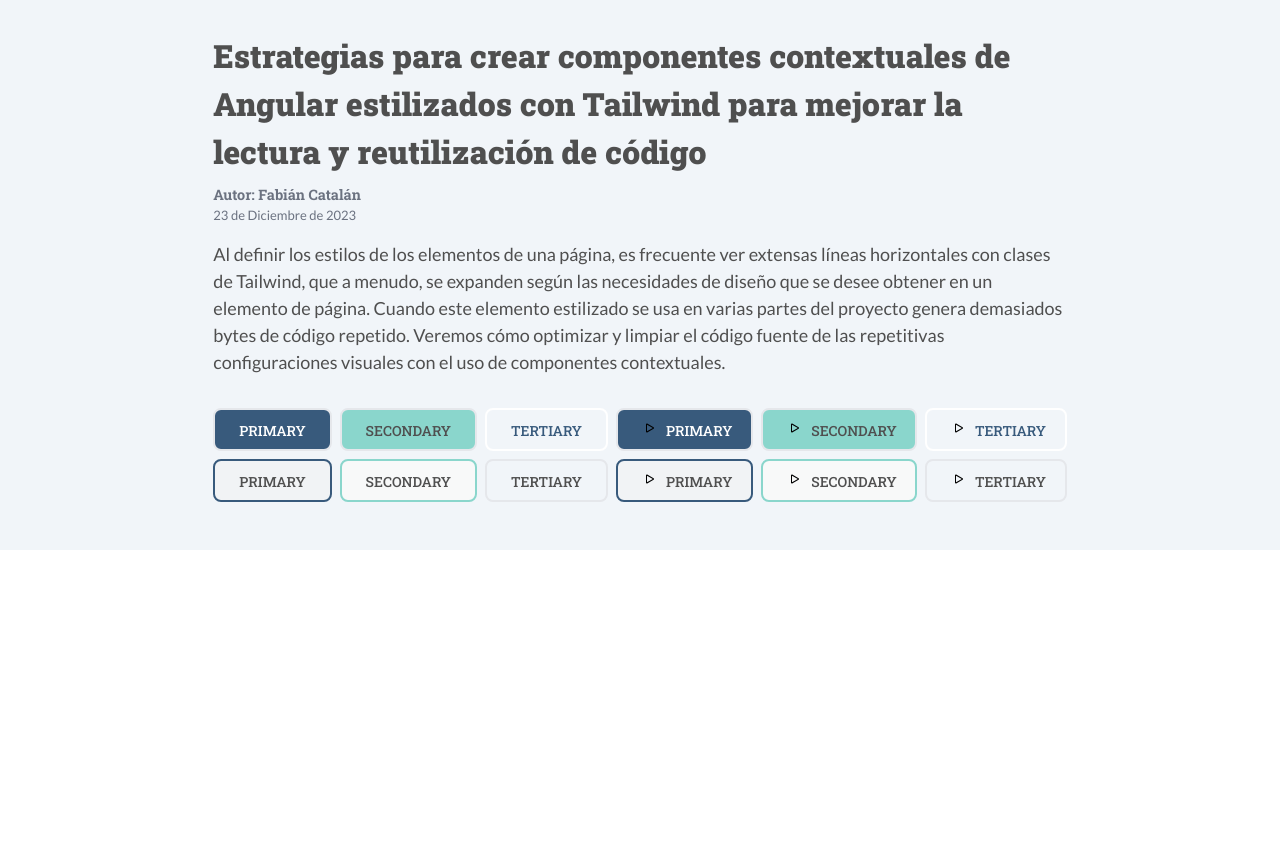
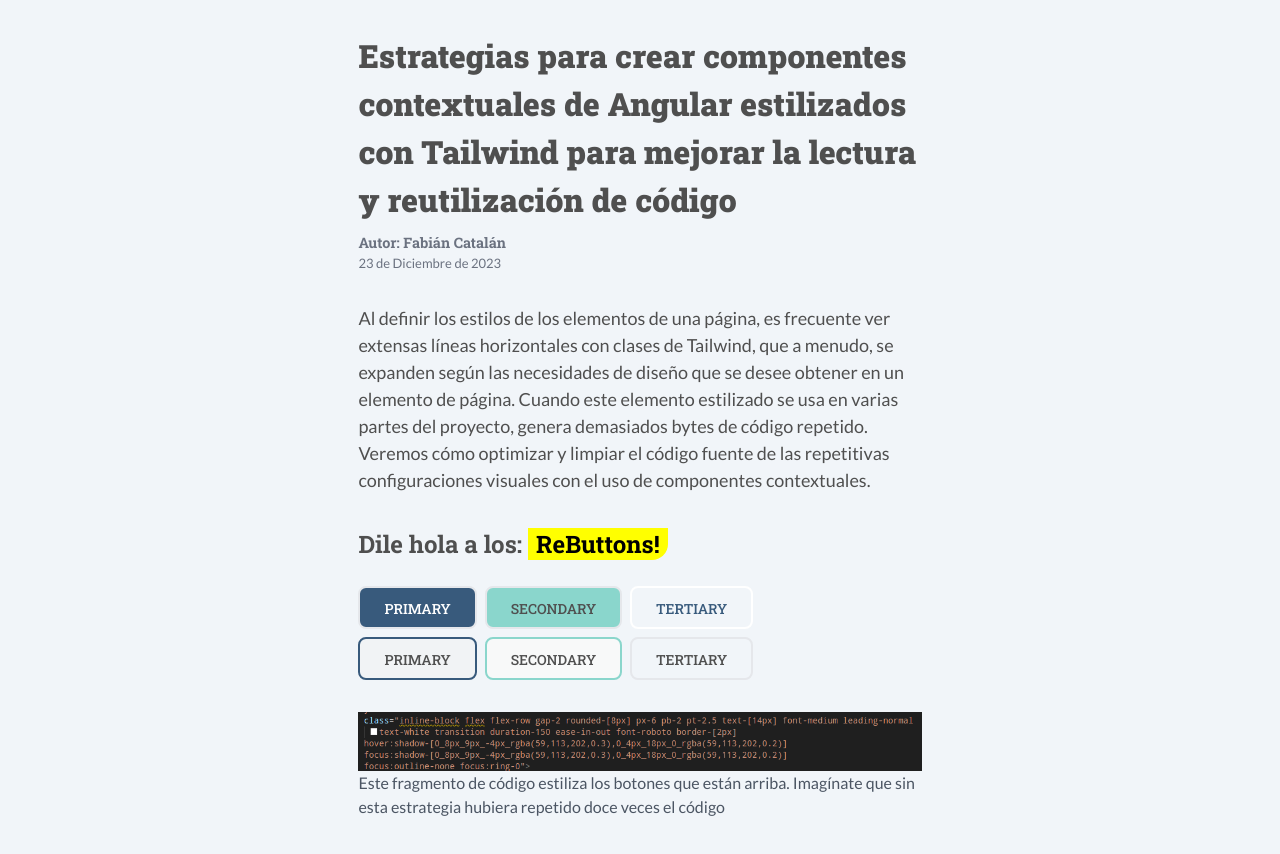
Before and after one commit to fkatv/gneh-blog, an Angular app: page / in a window 1280 px wide. Shown: the top 854 px of the page. Before the commit the page ends 800 px from the top, so only its background shows below. Built offline with nearby package versions, Linux system fonts and the light colour scheme; what tw-elements would draw is missing.

Commit message:
inicio de rebuttons

```diff
--- a/src/app/components/blog/reboton/reboton.component.html
+++ b/src/app/components/blog/reboton/reboton.component.html
@@ -1,23 +1,23 @@
 <div class="py-8  flex justify-center bg-slate-100">
-    <div class="w-2/3">
+    <div class="w-[44%]">
       <h1 class="pb-2">{{titulo}} </h1>
       <div class="text-gray-500 text-[12px]">
         <h3>Autor: Fabián Catalán</h3>
         <h4 class="text-[13px]">23 de Diciembre de 2023</h4>
       </div>
 
-      <section #introduccion class="py-4">
+      <section #introduccion class="pt-8">
         <p> Al definir los estilos de los elementos de una página,
            es frecuente ver extensas líneas horizontales con clases de Tailwind, que a menudo, se expanden según las necesidades de diseño
-           que se desee obtener en un elemento de página. Cuando este elemento estilizado se usa en varias partes del proyecto genera
+           que se desee obtener en un elemento de página. Cuando este elemento estilizado se usa en varias partes del proyecto, genera
            demasiados bytes de código repetido. Veremos cómo optimizar y limpiar el código fuente de las repetitivas configuraciones visuales
             con el uso de componentes contextuales.
         </p>
 
-
       </section>
 
-      <div class="py-4 flex flex-col gap-2">
+      <div class="py-8 flex flex-col gap-2">
+        <h2 class="pb-4">Dile hola a los: <mark  class ="px-2 rounded-br-2xl bg-primary-700 text-primary-50">ReButtons!</mark> </h2>
         <div class="flex flex-row gap-2">
           <ux-button
             [options]="{texto:'Primary', uppercase: true, click: null, contexto: null, color:'primary',svg:null}"></ux-button>
@@ -25,12 +25,6 @@
             [options]="{texto:'secondary', uppercase: true, click: null, contexto: null, color:'secondary',svg:null}"></ux-button>
           <ux-button
             [options]="{texto:'tertiary', uppercase: true, click: null, contexto: null, color:'tertiary',svg:null}"></ux-button>
-          <ux-button
-            [options]="{texto:'Primary', uppercase: true, click: cambiarTitulo, contexto: this, color:'primary',svg:'play.svg'}"></ux-button>
-          <ux-button
-            [options]="{texto:'secondary', uppercase: true, click: null, contexto: null, color:'secondary',svg:'play.svg'}"></ux-button>
-          <ux-button
-            [options]="{texto:'tertiary', uppercase: true, click: null, contexto: null, color:'tertiary', svg:'play.svg'}"></ux-button>
         </div>
         <div class="flex flex-row gap-2">
           <ux-button
@@ -39,13 +33,14 @@
             [options]="{texto:'secondary', uppercase: true, click: null, contexto: null, color:'secondary outlined',svg:null}"></ux-button>
           <ux-button
             [options]="{texto:'tertiary', uppercase: true, click: null, contexto: null, color:'terciary outlined',svg:null}"></ux-button>
-          <ux-button
-            [options]="{texto:'primary', uppercase: true, click: null, contexto: null, color:'primary outlined',svg:'play.svg'}"></ux-button>
-          <ux-button
-            [options]="{texto:'secondary', uppercase: true, click: null, contexto: null, color:'secondary outlined', svg:'play.svg'}"></ux-button>
-          <ux-button
-            [options]="{texto:'tertiary', uppercase: true, click: null, contexto: null, color:'terciary outlined',svg:'play.svg'}"></ux-button>
         </div>
       </div>
+
+      <section #ejemplo class="pb-8">
+        <img src="../../../../assets/blogs/reboton/reboton1.png" alt="">
+        <p class="text-gray-600 text-[16px]">Este fragmento de código estiliza los botones que están arriba. Imagínate que sin esta estrategia hubiera repetido doce veces el código</p>
+      </section>
+
+
     </div>
   </div>
--- a/src/styles.css
+++ b/src/styles.css
@@ -11,6 +11,31 @@
   }
 }
 
+:root {
+  --primary: lightblue;
+  --secondary: cornflowerblue;
+}
+
+* {
+  scrollbar-width: thin;
+  scrollbar-color: var(--secondary) var(--primary);
+}
+
+/* Chrome, Edge, and Safari */
+*::-webkit-scrollbar {
+  width: 15px;
+}
+
+*::-webkit-scrollbar-track {
+  background: var(--primary);
+  border-radius: 5px;
+}
+
+*::-webkit-scrollbar-thumb {
+  background-color: var(--secondary);
+  border-radius: 14px;
+  border: 3px solid var(--primary);
+}
 @tailwind components;
 @tailwind utilities;
 
```
Also changed, not shown: src/assets/blogs/reboton/reboton1.png (added).
